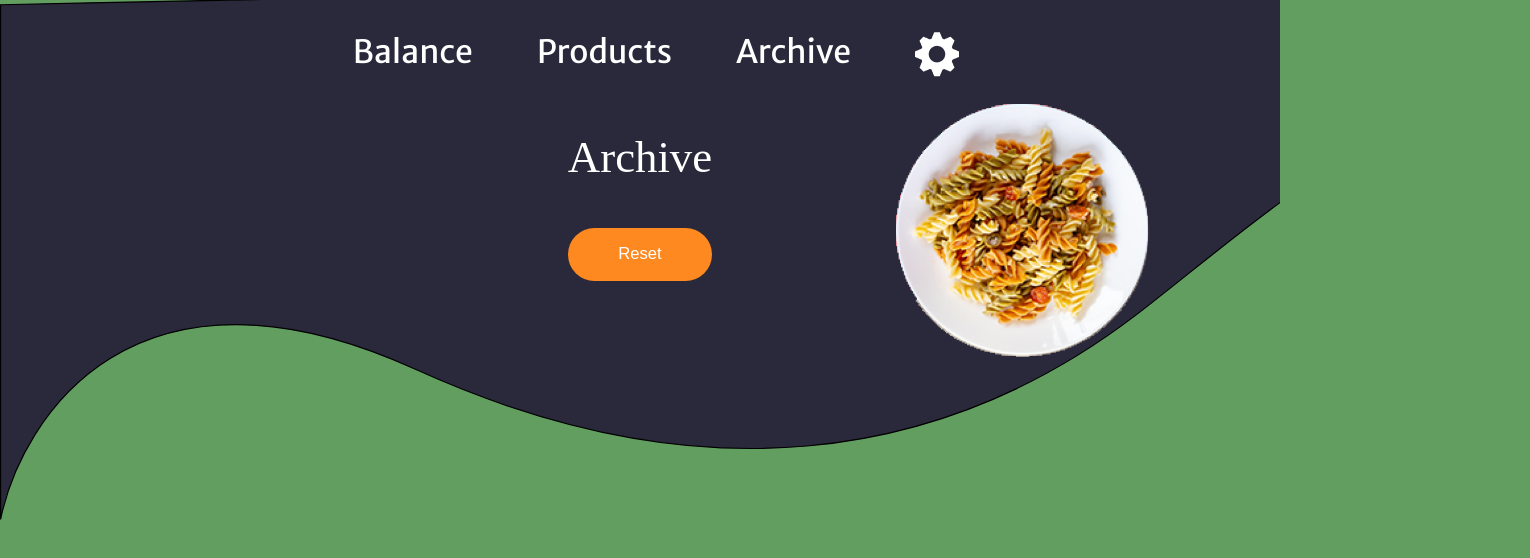
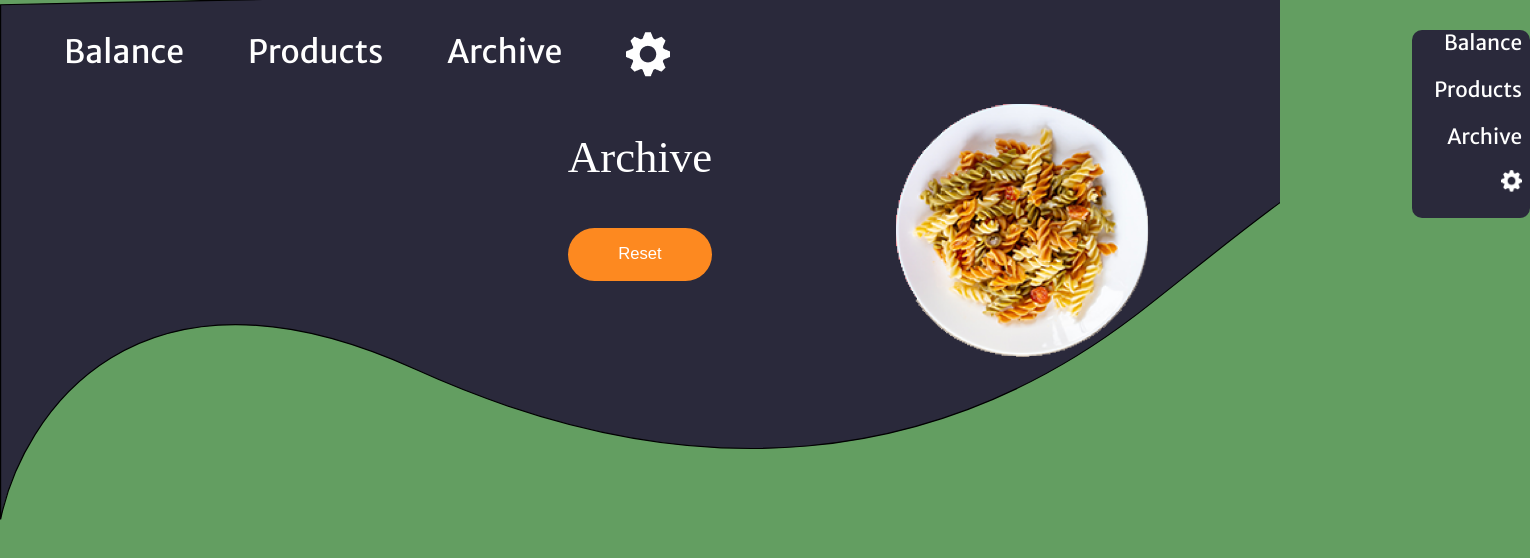
Before and after one commit to Flotsam3/MacroMonitor, a React (Vite) app: page /archive in a window 1280 px wide. Shown: the top 558 px of the page, 1530 px wide, since content can reach past the window. Built offline with nearby package versions, Linux system fonts and the light colour scheme; the HTML template or start-up script is replaced by a standard one; a web font is replaced by a local one.

Commit message:
feat:add responsiveness for Balance and burger menu for mobile

```diff
--- a/src/components/Molecules/Macronutrient.module.scss
+++ b/src/components/Molecules/Macronutrient.module.scss
@@ -5,6 +5,9 @@
     align-items: center;
     gap: 10px;
     width: 5em;
+    @media screen and (max-width:450px) {
+      width: 4em;
+    }
     p {
        width: 50%;
        padding: 0.2em 1em;
--- a/src/components/Organisms/ConsumptionPanel.module.scss
+++ b/src/components/Organisms/ConsumptionPanel.module.scss
@@ -5,23 +5,39 @@
     justify-content: center;
     margin-top: 0.3em;
     .panel {
+      position: relative;
        display: flex;
        padding: 1em 1.5em;
        background-color: var.$panel-bg-primary;
        color: var.$font-light;
        border-radius: 15px;
+       @media screen and (max-width:670px) {
+         flex-direction: column;
+       }
+       @media screen and (max-width:450px) {
+         width: 100%;
+         border-radius: 0;
+       }
        .nameWrapper {
           display: flex;
           flex-direction: column;
           justify-content: center;
           gap: 10px;
           width: 12em;
+          font-size: clamp(0.8rem, 1.5vw, 1rem);
+          @media screen and (max-width:670px) {
+            width: 100%;
+            margin-bottom: 1em;
+          }
           p {
              width: 30%;
              padding: 0.2em 1em;
              background-color: #474654;
              text-align: center;
              border-radius: 99vh;
+             @media screen and (max-width:670px) {
+               width: 8%;
+             }
           }
           h4 {
             font-size: 0.8rem;
@@ -29,6 +45,12 @@
        }
        .macrosWrapper {
           display: flex;
+          @media screen and (max-width:1300px) {
+            font-size: clamp(0.7rem, 1.5vw, 1rem);
+         }
+         @media screen and (max-width:670px) {
+            gap: 5px;
+          }
        }
        .close {
           display: flex;
@@ -40,6 +62,10 @@
           font-size: 0.7rem;
           border-radius: 50%;
           cursor: pointer;
+          @media screen and (max-width:670px) {
+            position: absolute;
+            right: 1em;
+          }
        }
        .close:hover {
           outline: 2px solid white;
--- a/src/components/Organisms/MacroDataMobile.module.scss
+++ b/src/components/Organisms/MacroDataMobile.module.scss
@@ -3,8 +3,13 @@
 .dataWrapper {
     display: flex;
     flex-direction: column;
+    align-items: center;
+    gap: 0.2em;
     width: 5rem;
     color: white;
+    @media screen and (max-width:670px) {
+        width: 3.5rem;
+      }
     .title {
         font-size: 0.9rem;
      }
@@ -14,7 +19,16 @@
     .cup {
         width: 2rem;
         height: 2rem;
-        background-color: var.$primary-bg;
+        background-color: var.$panel-bg-secondary-1;
         border-radius: 0 0 15px 15px;
     }
+    .cupGreen {
+        background-color: var.$primary-bg;
+    }
+    .cupYellow {
+        background-color: #FDF420;
+    }
+    .cupRed {
+        background-color: #F32020;
+    }
 }
--- a/src/components/Organisms/MacroDataMobile.tsx
+++ b/src/components/Organisms/MacroDataMobile.tsx
@@ -1,12 +1,32 @@
 import styles from "./MacroDataMobile.module.scss";
+import { MacroItem } from "../../pages/Balance";
 
-export default function MacroDataMobile() {
+type MacroDataMobileProps = {
+  data: MacroItem;
+};
+
+export default function MacroDataMobile({data}:MacroDataMobileProps) {
+  const calculateCupClass = () => {
+    const percent = +data.percent.slice(0, -1);
+    console.log(percent > 89);
+
+    switch (true) {
+       case (percent > 89 && percent < 101): return styles.cupGreen
+          break;
+       case (percent > 100 && percent < 111): return styles.cupYellow
+          break;
+       case percent > 110: return styles.cupRed
+          break;
+       default: return ""
+          break;
+    }
+ };
   return (
     <div className={styles.dataWrapper}>
-        <span className={styles.percent}>105%</span>
-        <div className={styles.cup}></div>
-        <p className={styles.title}>Carbs</p>
-        <span className={styles.amount}>2000</span>
+        <span className={styles.percent}>{data.percent}</span>
+        <div className={`${styles.cup} ${calculateCupClass()}`}></div>
+        <p className={styles.title}>{data.title}</p>
+        <span className={styles.amount}>{data.amount}</span>
     </div>
   )
 };
--- a/src/components/Organisms/Navigation.module.scss
+++ b/src/components/Organisms/Navigation.module.scss
@@ -1,12 +1,21 @@
 @use "../../assets/variables" as var;
 
 nav {
+   width: 100%;
    font-size: 2rem;
-   ul {
+   @media screen and (max-width:1049px) {
+      display: flex;
+      justify-content: flex-end;
+      padding: 2rem 2rem 0 0;
+   }
+   .desktopMenu {
       display: flex;
       justify-content: space-between;
       width: 50%;
       padding: 1em 0 0 1em;
+      @media screen and (max-width:1049px) {
+         display: none;
+      }
       li {
          margin: 0 1em;
          color: var.$font-light;
@@ -27,7 +36,6 @@ nav {
             height: 2px;
             bottom: 0;
             left: 0;
-            // background-color: var.$font-light;
             background-color: var.$button-primary-1;
             transform: scaleX(0);
             transition: transform 0.3s ease;
@@ -45,4 +53,42 @@ nav {
           }
       }
    }
+   .burgerMenuWrapper {
+      display: none;
+      @media screen and (max-width:1049px) {
+         display: block;
+         width: 1em;
+      }
+      img {
+         width: 100%;
+         cursor: pointer;
+      }
+   }
+   .mobileMenu {
+      position: absolute;
+      top: 30px;
+      right: -250px;
+      width: 110px;
+      padding-right: 0.5rem;
+      background-color: var.$secondary-bg;
+      border-radius: 10px;
+      z-index: 100;
+      transition: 1s ease-in-out;
+      li {
+         margin-bottom: 1em;
+         list-style-type: none;
+         font-size: 1.3rem;
+         text-align: right;
+         img {
+            width: 1em;
+         }
+         a {
+            color: white;
+            text-decoration: none;
+         }
+      }
+   }
+   .slideMenu {
+      right: 0px;
+   }
 }
--- a/src/components/Organisms/Navigation.tsx
+++ b/src/components/Organisms/Navigation.tsx
@@ -1,11 +1,31 @@
+import { useState } from "react";
 import { Link } from "react-router-dom";
 import cog from "../../assets/images/cogwheel.png";
+import menu from "../../assets/images/burgerMenu.svg";
 import styles from "./Navigation.module.scss";
 
 export default function Navigation() {
+   const [menuClass, setMenuClass] = useState(styles.mobileMenu)
+
+   function handleMenu(){
+      if (menuClass.includes("slideMenu")){
+         return setMenuClass(styles.mobileMenu);
+      };
+      setMenuClass(`${styles.mobileMenu} ${styles.slideMenu}`)
+   };
+
   return (
    <nav>
-      <ul>
+      <ul className={styles.desktopMenu}>
+         <li><Link to="/balance">Balance</Link></li>
+         <li><Link to="/">Products</Link></li>
+         <li><Link to="/archive">Archive</Link></li>
+         <li><Link className={styles.cogwheel} to="/options"><img className={styles.cog} src={cog} alt="cog wheel icon" /></Link></li>
+      </ul>
+      <div className={styles.burgerMenuWrapper}>
+         <img onClick={handleMenu} src={menu} alt="Hamburger menu icon for mobile view" />
+      </div>
+      <ul className={menuClass} onClick={()=>setMenuClass(styles.mobileMenu)}>
          <li><Link to="/balance">Balance</Link></li>
          <li><Link to="/">Products</Link></li>
          <li><Link to="/archive">Archive</Link></li>
--- a/src/pages/Balance.module.scss
+++ b/src/pages/Balance.module.scss
@@ -5,19 +5,34 @@
    top: 0;
    left: 0;
    right: 0;
+   z-index: 10;
    @media screen and (max-width:1300px) {
+      position: fixed;
       background-color: var.$secondary-bg;
+   }
+   @media screen and (max-width:1049px) {
+      display: flex;
+      flex-direction: column;
+      justify-content: center;
+      align-items: center;
    }
    .mainWrapper {
       @media screen and (max-width:1300px) {
          display: flex;
          justify-content: space-between;
       }
+      @media screen and (max-width:1049px) {
+         flex-direction: column;
+         align-items: center;
+      }
       .headerContainer {
          width: 50%;
          margin: 5em 0 0 2em;
          @media screen and (max-width:1300px) {
             margin-top: 2em;
+         }
+         @media screen and (max-width:1049px) {
+            width: 50%;
          }
          > img {
             position: absolute;
@@ -77,26 +92,31 @@
          display: none;
       }
    }
-   .infoBox {
+   .macroWrapper {
       display: none;
       margin-right: 5em;
       @media screen and (max-width:1300px) {
          display: flex;
-         flex-direction: column;
-         gap: 1.5em;
-     }
-     .topWrapper, .bottomWrapper {
-      display: flex;
-     }
+         align-items: flex-end;
+         padding-bottom: 2em;
+      }
+      @media screen and (max-width:1049px) {
+         align-items: center;
+         justify-content: center;
+         margin-right: 0;
+      }
    }
 }
 
 h2.consumption {
-   margin-top: 60vmin;
+   margin-top: 65vmin;
    font-size: clamp(1.3rem, 3vw, 3.5rem);
    color: var.$panel-bg-primary;
    text-align: center;
    @media screen and (max-width:1300px) {
-      margin-top: 30vh;
+      margin-top: 20rem;
+   }
+   @media screen and (max-width:1049px) {
+      margin-top: 26rem;
    }
 }
--- a/src/pages/Balance.tsx
+++ b/src/pages/Balance.tsx
@@ -184,17 +184,10 @@ export default function Balance() {
           </div>
           <img src={dish} alt="Dish on a plate" />
         </div>
-        <div className={styles.infoBox}>
-          <div className={styles.topWrapper}>
-            <MacroDataMobile />
-            <MacroDataMobile />
-            <MacroDataMobile />
-          </div>
-          <div className={styles.bottomWrapper}>
-            <MacroDataMobile />
-            <MacroDataMobile />
-            <MacroDataMobile />
-          </div>
+        <div className={styles.macroWrapper}>
+          {macroBalance.map((obj, index)=>(
+            <MacroDataMobile key={index} data={obj}/>
+          ))}
         </div>
       </div>
       <img className={styles.vector1} src={vector1} alt="curved background" ></img>
@@ -208,7 +201,7 @@ export default function Balance() {
       <div className={styles.consumptionOuterWrapper}>
         {consumption && consumption.map((obj, index)=>(
           <ConsumptionPanel deleteItem={deleteOneConsumptionItem}  key={index} data={obj}/>
-        ))};
+        ))}
       </div>
     </>
   )
```
Also changed, not shown: src/assets/images/burgerMenu.svg (added).
